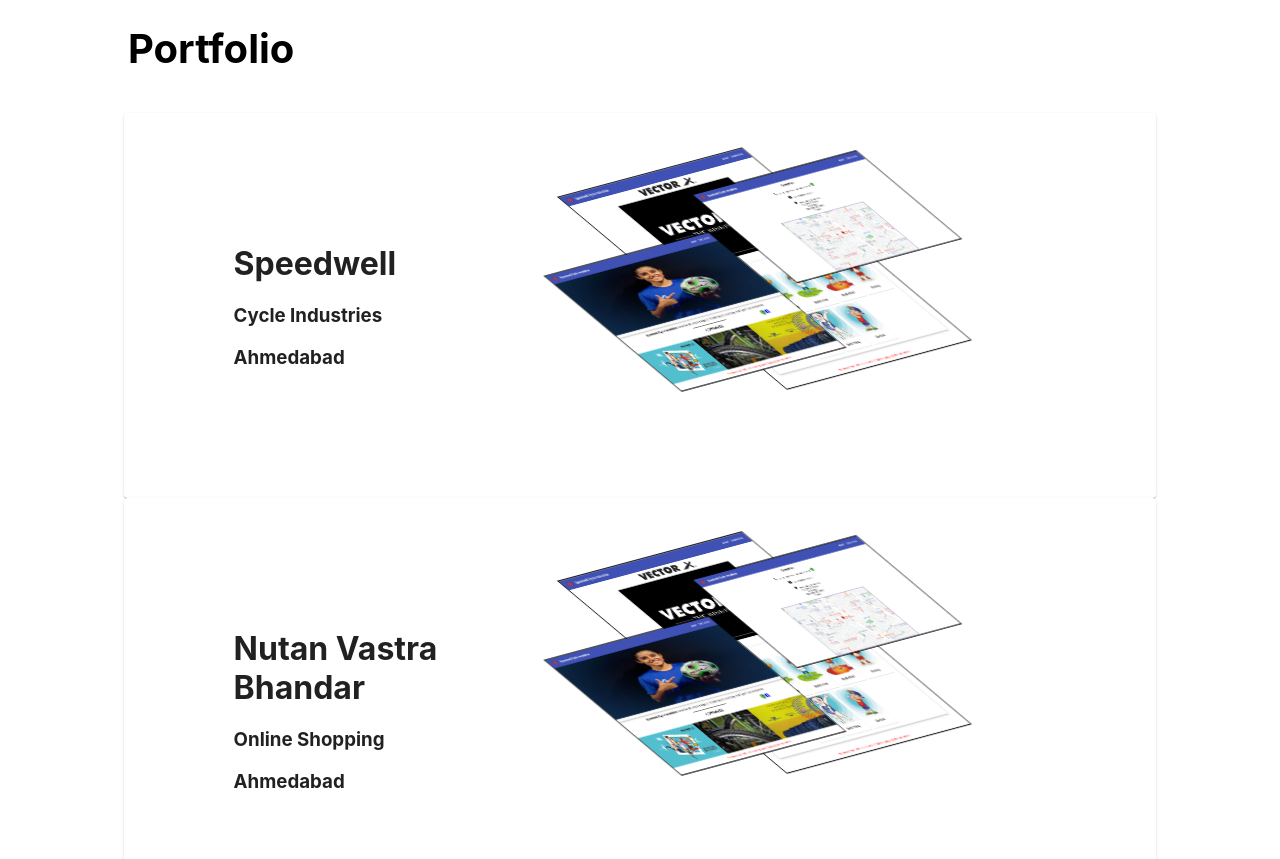
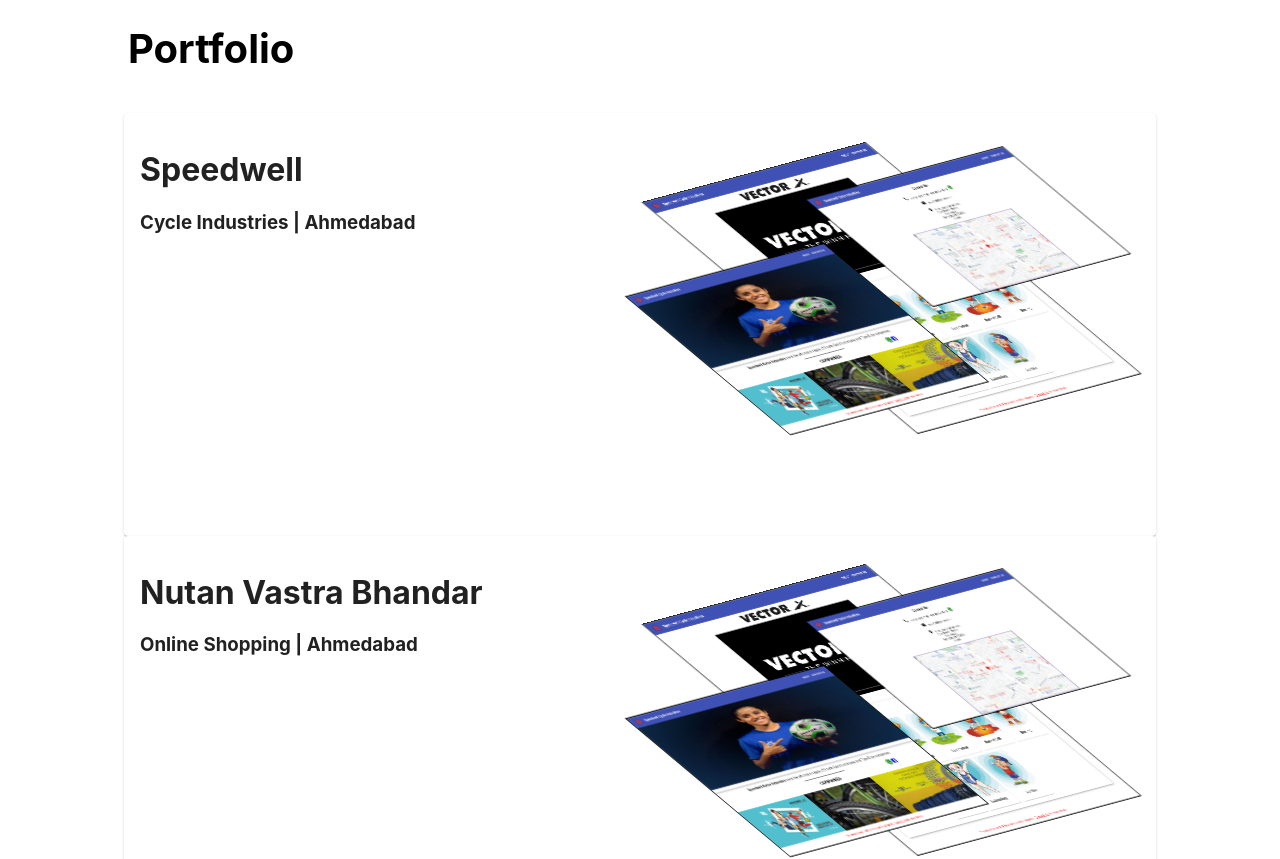
Before and after one commit to briskweb2519/briskweb, a React (Create React App) app: page /home in a window 1280 px wide. Shown: the part 880-1739 px from the top of the page. Built offline with nearby package versions, Linux system fonts and the light colour scheme.

Commit message:
'commit'

```diff
--- a/src/Components/PortfolioComponent.jsx
+++ b/src/Components/PortfolioComponent.jsx
@@ -51,12 +51,11 @@
           <Link style={{ textDecoration: 'none' }} to={data.path}>
             <Paper className={classes.paper}>
               <Grid container spacing={2}>
-                <Grid item xs={12} md={5} style={{ padding: '10%' ,textAlign : 'left'}}>
+                <Grid item xs={12} md={6} style={{ textAlign: 'left' }}>
                   <h1>{data.name}</h1>
-                  <h3>{data.description}</h3>
-                  <h3>{data.place}</h3>
+                  <h3>{data.description} | {data.place}</h3>
                 </Grid>
-                <Grid item xs={12} md={5} style={{ paddingTop: '5%' }}>
+                <Grid item xs={12} md={6} style={{ paddingTop: '5%' }}>
                   <div className="trans">
                     <img alt="complex" src={data.img3} style={{ width: '45%', border: '1px solid' }} />
                   </div>
--- a/src/Components/SpeedwellComponent.jsx
+++ b/src/Components/SpeedwellComponent.jsx
@@ -42,7 +42,7 @@
         props.data.map(data =>
           <Paper className={classes.paper}>
             <Grid container spacing={2}>
-              <Grid item xs={12} md={5} style={{ textAlign: 'left' }}>
+              <Grid item xs={12} md={6} style={{ textAlign: 'left' }}>
                 <h1>{data.name}</h1>
                 <h3>{data.description} | {data.place}</h3>
                 <h3>Implementation</h3>
@@ -50,7 +50,7 @@
                   Visit Website
                 </Button>
               </Grid>
-              <Grid item xs={12} md={5} style={{ paddingTop: '5%' }}>
+              <Grid item xs={12} md={6} style={{ paddingTop: '5%' }}>
                 <div className="trans">
                   <img alt="complex" src={data.img3} style={{ width: '45%', border: '1px solid' }} />
                 </div>
```
